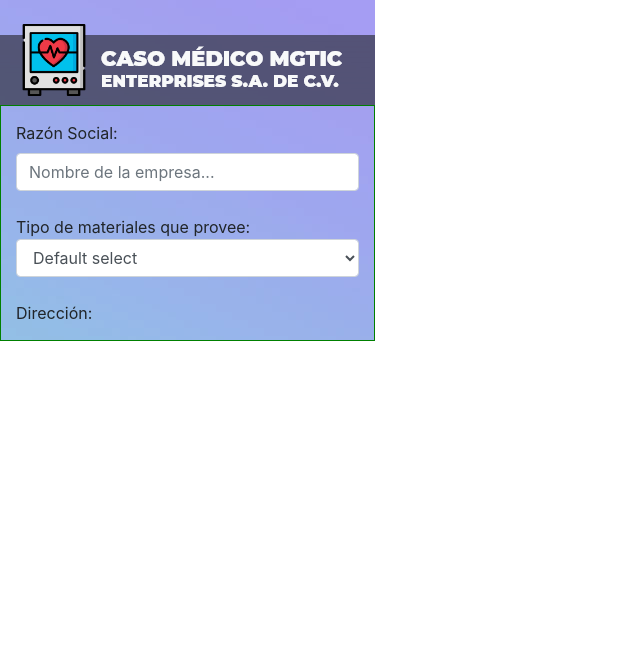
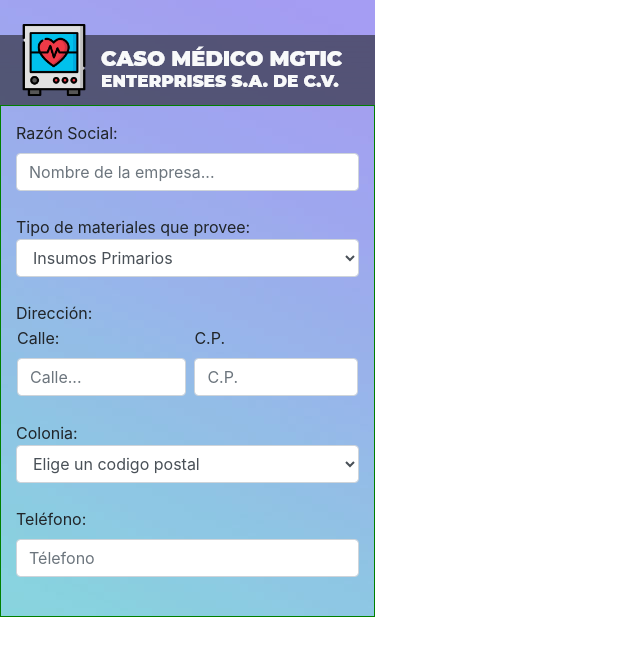
Before and after one commit to oliver-quintero/CasoMedicoMGTIColiver, a plain HTML site: page CasoMedico.html in a window 1280 px wide. Shown: the whole page, without its empty margins (0-640 px from the left). Drawn offline with nearby package versions, Linux system fonts and the light colour scheme.

Commit message:
nuevas formas
casi cumplimos

```diff
--- a/CasoMedico.html
+++ b/CasoMedico.html
@@ -23,14 +23,40 @@
         <img src="header.png"/><br/>
         <form class="contenido">
             <label>Razón Social:</label>
-            <input type="RazonSocial" class="form-control" id="RazonSocial" aria-describedby="emailHelp" placeholder="Nombre de la empresa...">
+            <input type="RazonSocial" class="form-control" id="RazonSocial" placeholder="Nombre de la empresa...">
             <br/>
             Tipo de materiales que provee:<br/>
             <select class="form-control">
-                <option>Default select</option>
+                <option>Insumos Primarios</option>
+                <option>Materiales de producción</option>
+                <option>Materia prima</option>
             </select>
             <br/>
             Dirección:<br/>
+            <table>
+                <tr>
+                    <td>
+                        <label>Calle:</label>
+                        <input type="Calle" class="form-control" id="Calle" placeholder="Calle...">
+                    </td>
+                    <td>
+                        &nbsp;
+                    </td>
+                    <td>
+                        <label>C.P.</label>
+                        <input type="CP" class="form-control" id="CP" placeholder="C.P.">
+                    </td>
+                </tr>
+            </table>
+            <br/>Colonia:<br/>
+            <select class="form-control">
+                <option>Elige un codigo postal</option>
+            </select>
+            <br/>
+            <label>Teléfono:</label>
+            <input type="Telefono" class="form-control" id="Telefono" placeholder="Télefono">
+            <br/>
+
         </form>
     </div>
 
```
